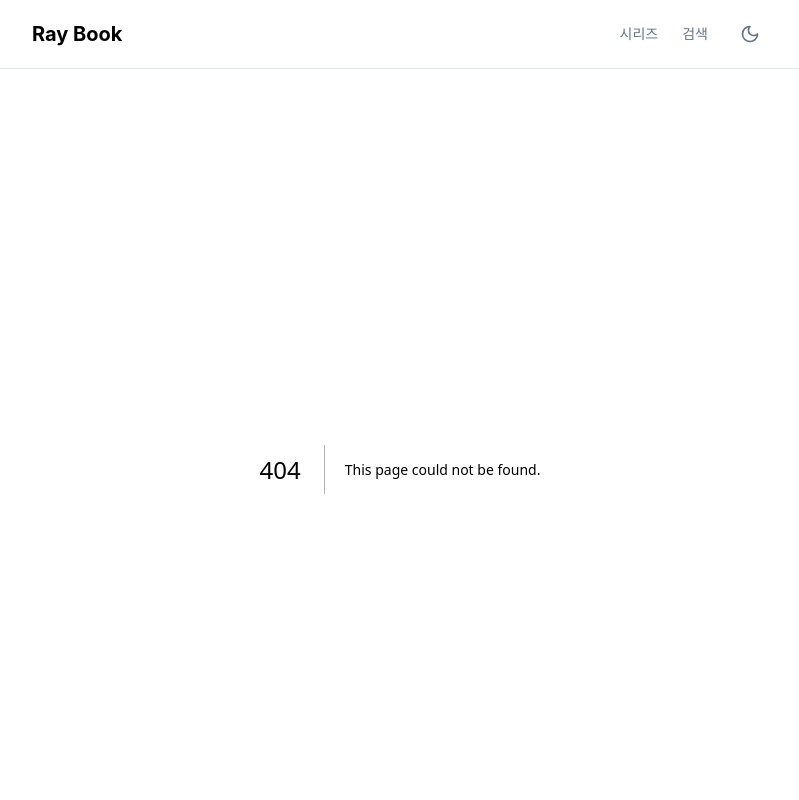
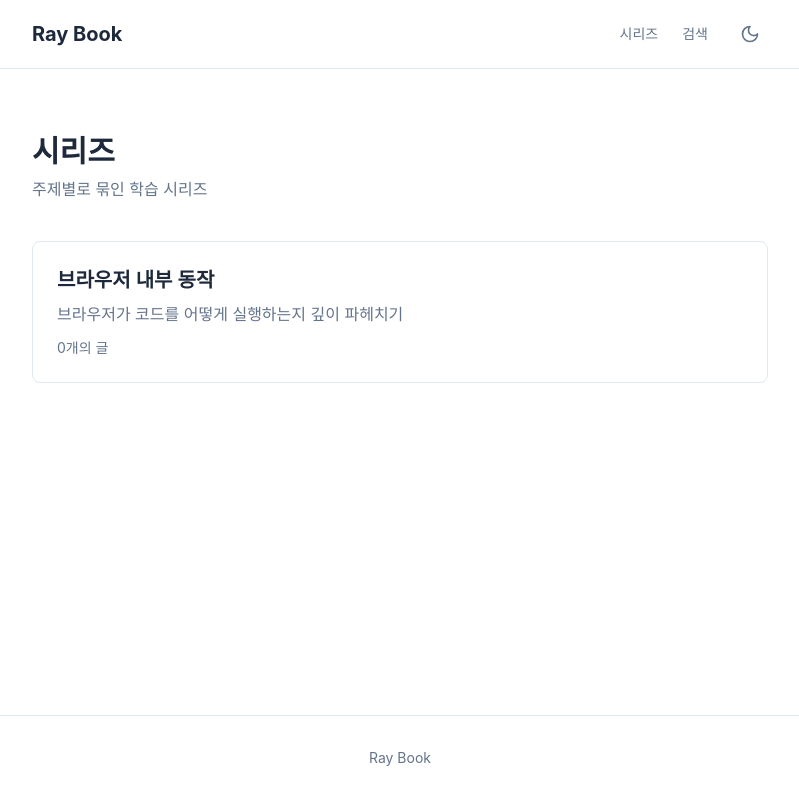
Before and after one commit to rayforvideos/ray-book, a Next.js app: page /series in a window 1280 px wide. Before the commit this address had no page. Shown: the top 800 px of the page, without its empty margins (240-1039 px from the left). Built offline with nearby package versions, Linux system fonts and the light colour scheme.

Commit message:
feat: add series listing and detail pages

```diff
--- /dev/null
+++ b/src/app/series/[slug]/page.tsx
@@ -0,0 +1,66 @@
+import { notFound } from "next/navigation";
+import Link from "next/link";
+import { getAllSeriesSlugs, getSeriesBySlug } from "@/lib/series";
+import { getPostsBySeries } from "@/lib/posts";
+
+interface SeriesDetailProps {
+  params: Promise<{ slug: string }>;
+}
+
+export function generateStaticParams() {
+  return getAllSeriesSlugs().map((slug) => ({ slug }));
+}
+
+export async function generateMetadata({ params }: SeriesDetailProps) {
+  const { slug } = await params;
+  const series = getSeriesBySlug(slug);
+  if (!series) return { title: "Not Found | Ray Book" };
+  return {
+    title: `${series.title} | Ray Book`,
+    description: series.description,
+  };
+}
+
+export default async function SeriesDetailPage({ params }: SeriesDetailProps) {
+  const { slug } = await params;
+  const series = getSeriesBySlug(slug);
+  if (!series) notFound();
+
+  const posts = getPostsBySeries(slug);
+
+  return (
+    <main className="mx-auto max-w-3xl px-4 py-16">
+      <h1 className="text-3xl font-bold">{series.title}</h1>
+      <p className="mt-2 text-muted dark:text-muted-dark">
+        {series.description}
+      </p>
+
+      <ol className="mt-10 space-y-4">
+        {posts.map((post, index) => (
+          <li key={post.slug}>
+            <Link
+              href={`/posts/${post.slug}`}
+              className="flex items-baseline gap-4 rounded-lg border border-border p-4 hover:border-primary dark:border-border-dark dark:hover:border-primary-dark"
+            >
+              <span className="text-2xl font-bold text-muted dark:text-muted-dark">
+                {String(index + 1).padStart(2, "0")}
+              </span>
+              <div>
+                <h2 className="font-semibold">{post.frontmatter.title}</h2>
+                <p className="mt-1 text-sm text-muted dark:text-muted-dark">
+                  {post.frontmatter.description}
+                </p>
+              </div>
+            </Link>
+          </li>
+        ))}
+      </ol>
+
+      {posts.length === 0 && (
+        <p className="mt-10 text-muted dark:text-muted-dark">
+          이 시리즈에 아직 글이 없습니다.
+        </p>
+      )}
+    </main>
+  );
+}
--- /dev/null
+++ b/src/app/series/page.tsx
@@ -0,0 +1,45 @@
+import Link from "next/link";
+import { getSeriesWithPosts } from "@/lib/series";
+import type { Metadata } from "next";
+
+export const metadata: Metadata = {
+  title: "시리즈 | Ray Book",
+  description: "주제별로 묶인 학습 시리즈 목록",
+};
+
+export default function SeriesPage() {
+  const seriesWithPosts = getSeriesWithPosts();
+
+  return (
+    <main className="mx-auto max-w-3xl px-4 py-16">
+      <h1 className="text-3xl font-bold">시리즈</h1>
+      <p className="mt-2 text-muted dark:text-muted-dark">
+        주제별로 묶인 학습 시리즈
+      </p>
+
+      <div className="mt-10 space-y-6">
+        {seriesWithPosts.map((series) => (
+          <Link
+            key={series.slug}
+            href={`/series/${series.slug}`}
+            className="block rounded-lg border border-border p-6 hover:border-primary dark:border-border-dark dark:hover:border-primary-dark"
+          >
+            <h2 className="text-xl font-semibold">{series.title}</h2>
+            <p className="mt-2 text-muted dark:text-muted-dark">
+              {series.description}
+            </p>
+            <p className="mt-3 text-sm text-muted dark:text-muted-dark">
+              {series.posts.length}개의 글
+            </p>
+          </Link>
+        ))}
+
+        {seriesWithPosts.length === 0 && (
+          <p className="text-muted dark:text-muted-dark">
+            아직 시리즈가 없습니다.
+          </p>
+        )}
+      </div>
+    </main>
+  );
+}
```
